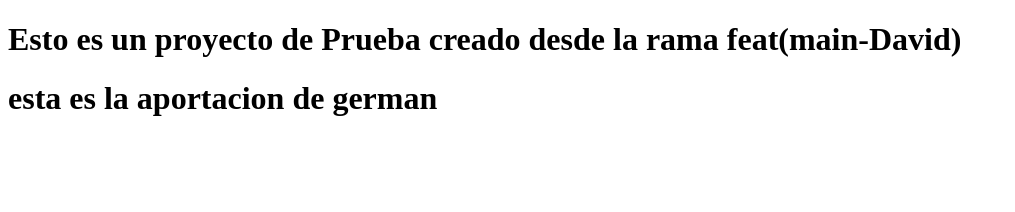
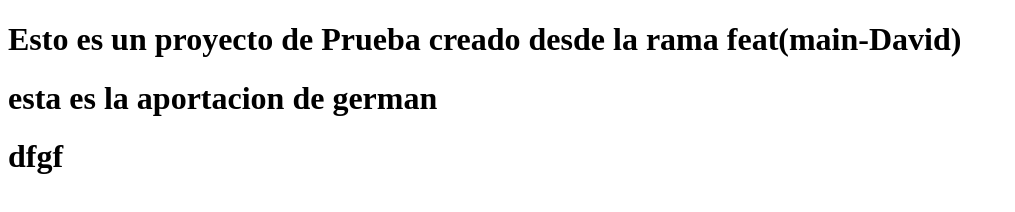
Before and after one commit to davidmll/tarea-dia-24-grupo4, a plain HTML site: page src/index.html in a window 1280 px wide. Shown: the whole page, without its empty margins (0-1015 px from the left). Drawn offline with Linux system fonts and the light colour scheme.

Commit message:
comffgfg

```diff
--- a/src/index.html
+++ b/src/index.html
@@ -10,5 +10,7 @@
     <h1>Esto es un proyecto de Prueba creado desde la rama feat(main-David)</h1>
 
     <h1>esta es la aportacion de german</h1>
+
+    <h1>dfgf</h1>
 </body>
 </html>
```
